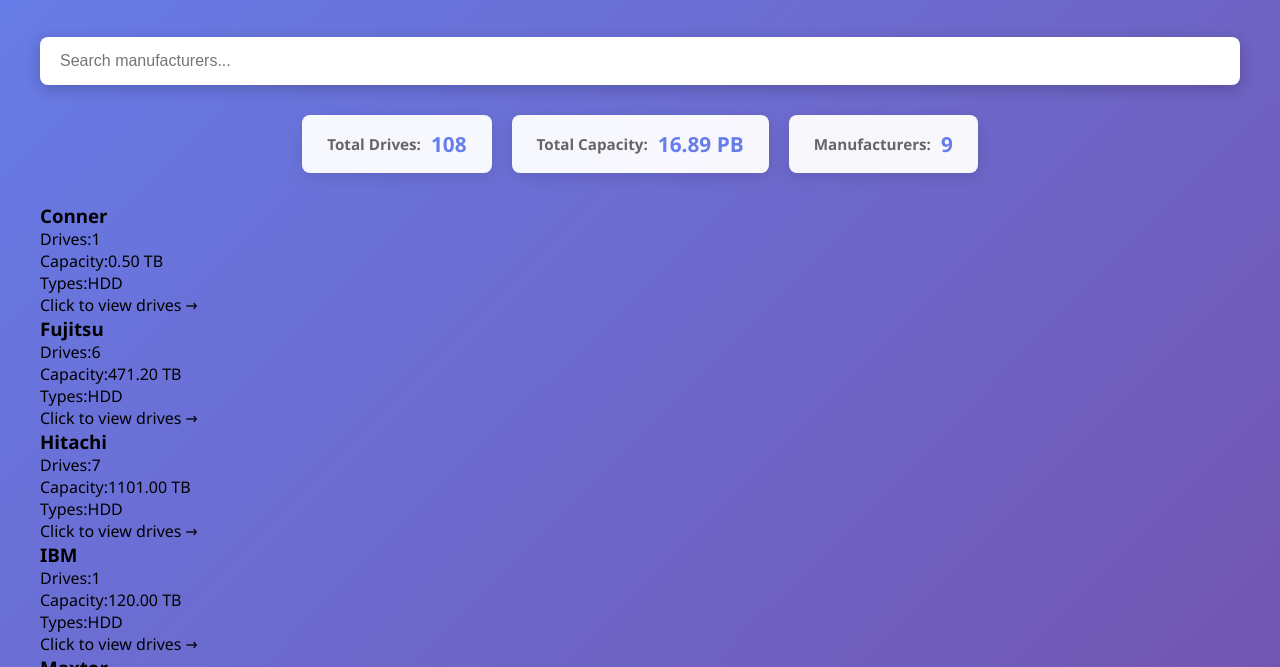
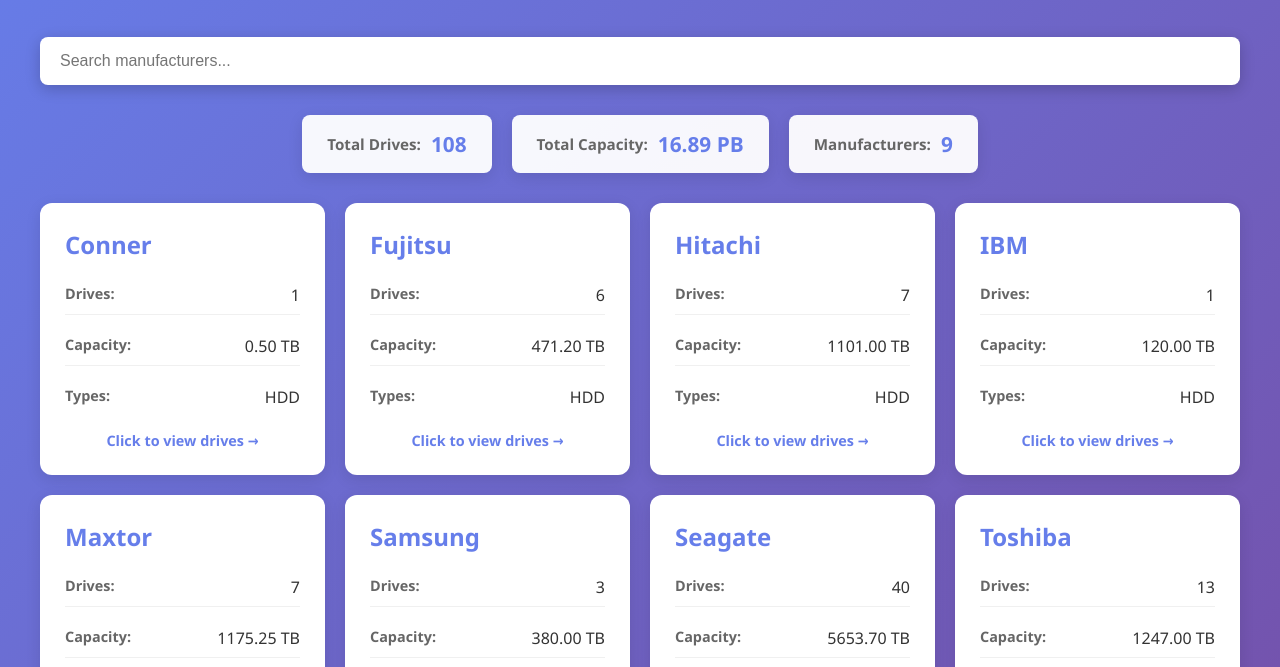
Before and after one commit to ActualActuator/https-actualacuator.github.io, a plain HTML site: page index.html in a window 1280 px wide. Shown: the part 125-792 px from the top of the page. Drawn offline with Linux system fonts and the light colour scheme.

Commit message:
Add missing manufacturer card styles to CSS

```diff
--- a/styles.css
+++ b/styles.css
@@ -21,6 +21,23 @@
     color: white;
     margin-bottom: 40px;
     animation: slideDown 0.6s ease-out;
+}
+
+.back-link {
+    color: white;
+    text-decoration: none;
+    font-size: 1em;
+    display: inline-block;
+    margin-bottom: 15px;
+    padding: 8px 15px;
+    background: rgba(255, 255, 255, 0.2);
+    border-radius: 5px;
+    transition: all 0.3s ease;
+}
+
+.back-link:hover {
+    background: rgba(255, 255, 255, 0.3);
+    transform: translateX(-5px);
 }
 
 header h1 {
@@ -93,6 +110,74 @@
     font-weight: bold;
 }
 
+/* Manufacturers Grid */
+.manufacturers-grid {
+    display: grid;
+    grid-template-columns: repeat(auto-fill, minmax(280px, 1fr));
+    gap: 20px;
+    animation: fadeIn 0.6s ease-out;
+}
+
+.manufacturer-card {
+    background: white;
+    border-radius: 12px;
+    padding: 25px;
+    box-shadow: 0 4px 15px rgba(0, 0, 0, 0.1);
+    transition: all 0.3s ease;
+    animation: slideUp 0.5s ease-out;
+    cursor: pointer;
+}
+
+.manufacturer-card:hover {
+    transform: translateY(-8px);
+    box-shadow: 0 8px 30px rgba(0, 0, 0, 0.2);
+    background: linear-gradient(135deg, #f5f7ff 0%, #ffffff 100%);
+}
+
+.manufacturer-card h3 {
+    color: #667eea;
+    margin-bottom: 15px;
+    font-size: 1.5em;
+}
+
+.manufacturer-info {
+    display: flex;
+    flex-direction: column;
+    gap: 12px;
+    margin-bottom: 15px;
+}
+
+.info-item {
+    display: flex;
+    justify-content: space-between;
+    padding: 8px 0;
+    border-bottom: 1px solid #f0f0f0;
+}
+
+.info-item:last-child {
+    border-bottom: none;
+}
+
+.info-label {
+    color: #666;
+    font-weight: 600;
+    font-size: 0.9em;
+}
+
+.info-value {
+    color: #333;
+    font-weight: 500;
+}
+
+.click-hint {
+    text-align: center;
+    color: #667eea;
+    font-size: 0.9em;
+    margin-top: 10px;
+    font-weight: 600;
+}
+
+/* Drives Grid */
 .drives-grid {
     display: grid;
     grid-template-columns: repeat(auto-fill, minmax(320px, 1fr));
@@ -200,6 +285,10 @@
         font-size: 2em;
     }
 
+    .manufacturers-grid {
+        grid-template-columns: 1fr;
+    }
+
     .drives-grid {
         grid-template-columns: 1fr;
     }
```
